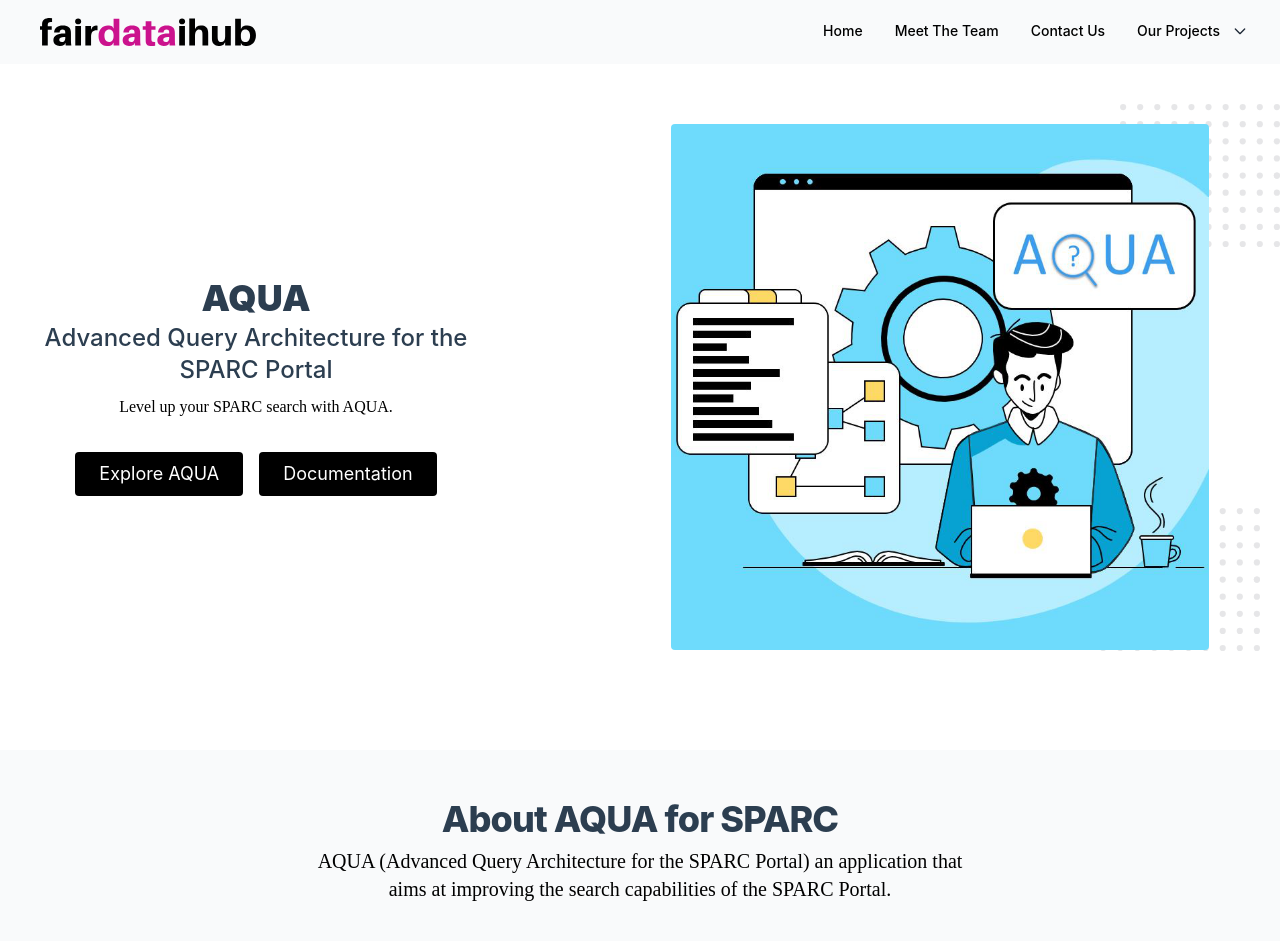
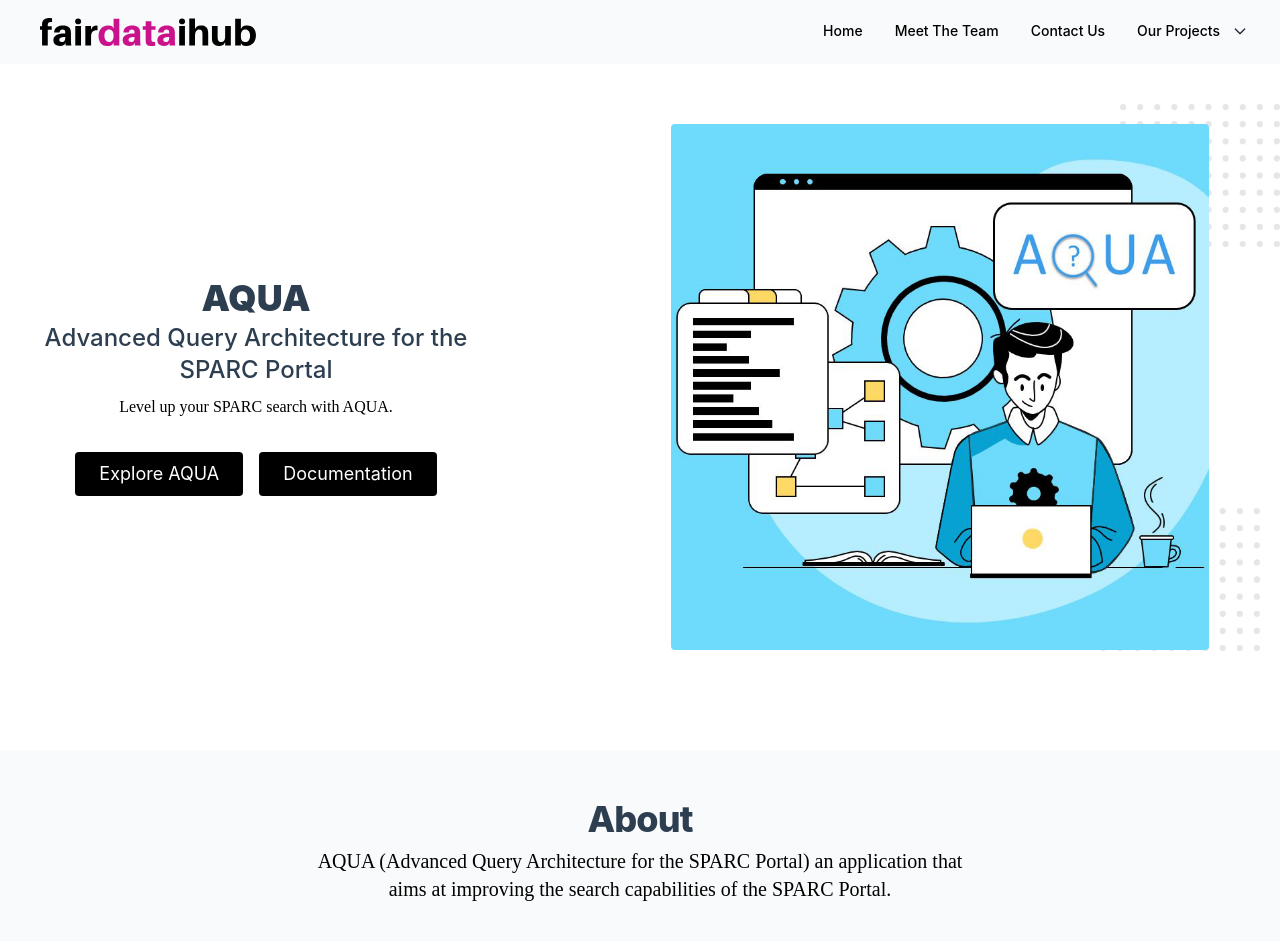
Before and after one commit to fairdataihub/fairdataihub.org, a Vue app: page /aqua in a window 1280 px wide. Shown: the top 941 px of the page. Built offline with nearby package versions, Linux system fonts and the light colour scheme; what @kyvg/vue3-notification would draw is missing.

Commit message:
Changed project section to "About" only

```diff
--- a/src/views/SodaForCovid/AboutSodaForCovid.vue
+++ b/src/views/SodaForCovid/AboutSodaForCovid.vue
@@ -12,7 +12,7 @@
             sm:text-4xl
           "
         >
-          About SODA for SPARC
+          About
         </p>
         <p
           class="
@@ -25,10 +25,9 @@
             lg:mx-auto
           "
         >
-          SODA (Sofware for Organizing Data Automatically) for SPARC is a
-          cross-platform desktop software that allows SPARC-funded researchers
-          to easily comply with the FAIR SPARC Data curation and sharing
-          guidelines.
+          SODA (Sofware for Organizing Data Automatically) for COVID-19 Research is a
+          cross-platform desktop software that allows researchers
+          to easily organize and share their COVID-19 related research data according to applicable FAIR guidelines.
         </p>
       </div>
 
--- a/src/views/SodaForCovid/SodaForCovidHerosection.vue
+++ b/src/views/SodaForCovid/SodaForCovidHerosection.vue
@@ -62,7 +62,7 @@
               dark:text-gray-50
             "
           >
-            SODA for Covid-19
+            SODA for COVID-19 Research
           </h1>
           <h2
             class="
@@ -76,7 +76,7 @@
               text-center
             "
           >
-            Keep Calm and Curate!
+            <!-- Keep Calm and Curate! -->
           </h2>
           <p
             class="
@@ -89,7 +89,7 @@
               dark:text-white
             "
           >
-            Your one-stop tool for curating and submitting SPARC datasets
+            Your one-stop tool for organizing and sharing COVID-19 research data
             <br />
             <i> By SPARC investigators, for SPARC investigators </i>
           </p>
--- a/src/views/SodaForSparc/AboutSodaForSparc.vue
+++ b/src/views/SodaForSparc/AboutSodaForSparc.vue
@@ -12,7 +12,7 @@
             sm:text-4xl
           "
         >
-          About SODA for SPARC
+          About
         </p>
         <p
           class="
--- a/src/views/aqua/AboutAqua.vue
+++ b/src/views/aqua/AboutAqua.vue
@@ -12,7 +12,7 @@
             sm:text-4xl
           "
         >
-          About AQUA for SPARC
+          About
         </p>
         <p
           class="
--- a/src/views/knowmore/AboutKnowMore.vue
+++ b/src/views/knowmore/AboutKnowMore.vue
@@ -12,7 +12,7 @@
             sm:text-4xl
           "
         >
-          About KnowMore
+          About
         </p>
         <p
           class="
--- a/src/views/sparclink/AboutSparclink.vue
+++ b/src/views/sparclink/AboutSparclink.vue
@@ -12,7 +12,7 @@
             sm:text-4xl
           "
         >
-          About SPARClink
+          About
         </p>
         <p
           class="
```
